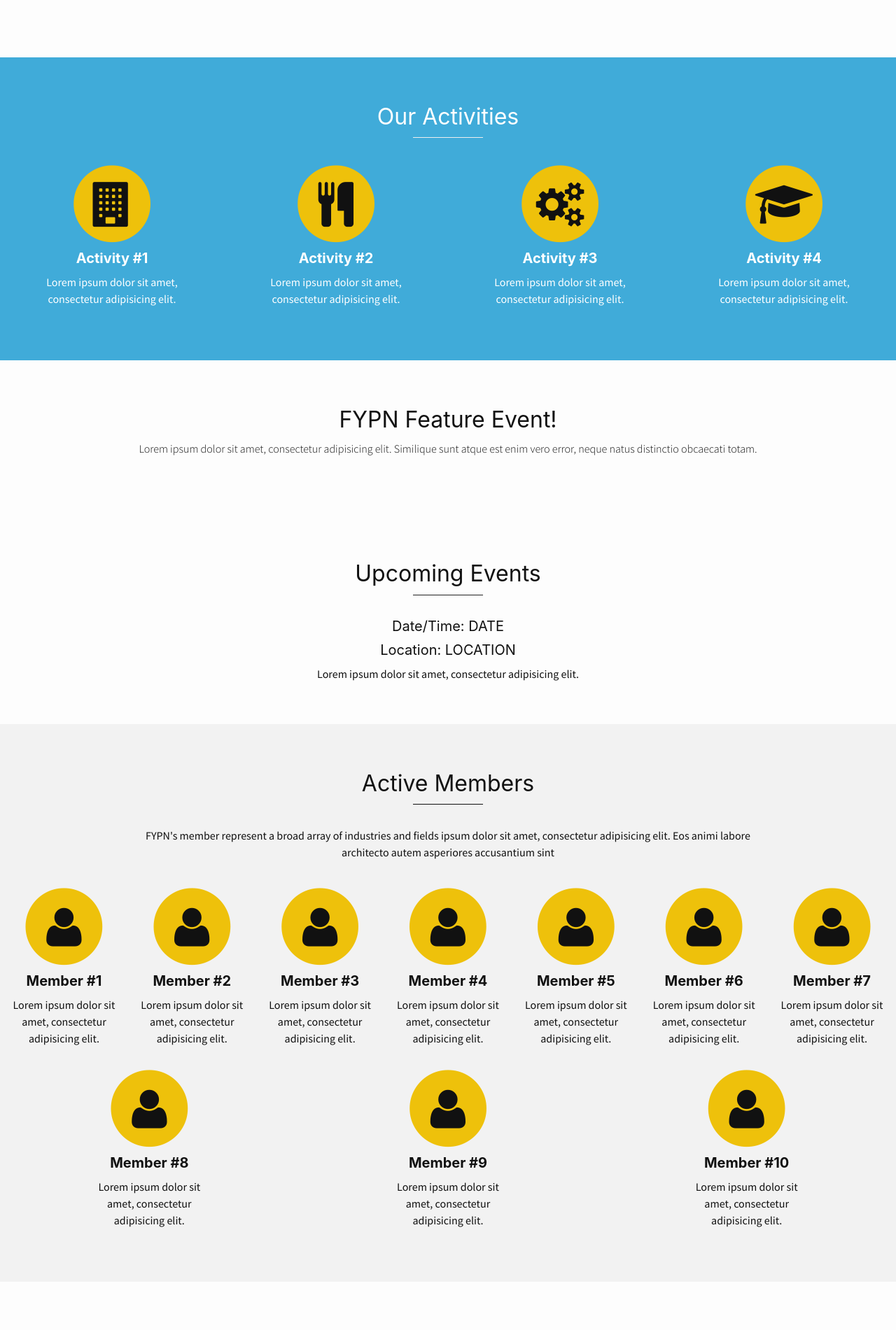
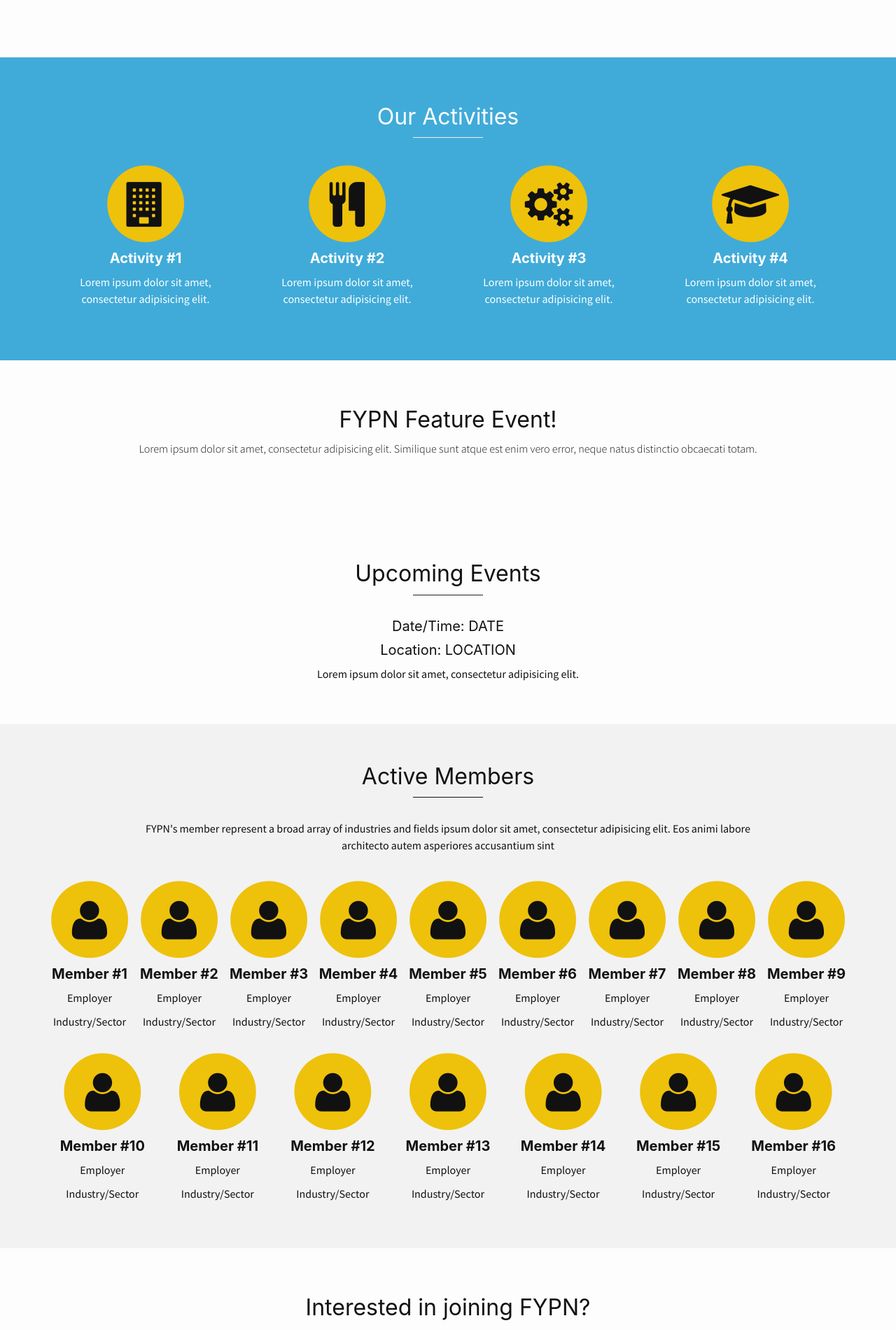
Before and after one commit to BillTalkington/FYPN, a Jekyll site: the page built from index.html, in a window 1280 px wide. Shown: the part 1253-3154 px from the top of the page at 70% size. Built offline with Jekyll 4.4.1, drawn with Linux system fonts in a browser that asks for light colours.

Commit message:
Adjust padding for member-container

```diff
--- a/_includes/members.html
+++ b/_includes/members.html
@@ -9,7 +9,8 @@
 	      <i class="fa fa-user fa-stack-1x text-icons"></i>
 			</span>
 			<h4><strong>Member #1</strong></h4>
-			<p>Lorem ipsum dolor sit amet, consectetur adipisicing elit.</p>
+			<p>Employer</p>
+			<p>Industry/Sector</p>
 		</div>
 		<div class="member">
 			<span class="fa-stack fa-4x">
@@ -17,7 +18,8 @@
 	      <i class="fa fa-user fa-stack-1x text-icons"></i>
 			</span>
 			<h4><strong>Member #2</strong></h4>
-			<p>Lorem ipsum dolor sit amet, consectetur adipisicing elit.</p>
+			<p>Employer</p>
+			<p>Industry/Sector</p>
 		</div>
 		<div class="member">
 			<span class="fa-stack fa-4x">
@@ -25,7 +27,8 @@
 	      <i class="fa fa-user fa-stack-1x text-icons"></i>
 			</span>
 			<h4><strong>Member #3</strong></h4>
-			<p>Lorem ipsum dolor sit amet, consectetur adipisicing elit.</p>
+			<p>Employer</p>
+			<p>Industry/Sector</p>
 		</div>
 		<div class="member">
 			<span class="fa-stack fa-4x">
@@ -33,7 +36,8 @@
 	      <i class="fa fa-user fa-stack-1x text-icons"></i>
 			</span>
 			<h4><strong>Member #4</strong></h4>
-			<p>Lorem ipsum dolor sit amet, consectetur adipisicing elit.</p>
+			<p>Employer</p>
+			<p>Industry/Sector</p>
 		</div>
 		<div class="member">
 			<span class="fa-stack fa-4x">
@@ -41,7 +45,8 @@
 	      <i class="fa fa-user fa-stack-1x text-icons"></i>
 			</span>
 			<h4><strong>Member #5</strong></h4>
-			<p>Lorem ipsum dolor sit amet, consectetur adipisicing elit.</p>
+			<p>Employer</p>
+			<p>Industry/Sector</p>
 		</div>
 		<div class="member">
 			<span class="fa-stack fa-4x">
@@ -49,7 +54,8 @@
 	      <i class="fa fa-user fa-stack-1x text-icons"></i>
 			</span>
 			<h4><strong>Member #6</strong></h4>
-			<p>Lorem ipsum dolor sit amet, consectetur adipisicing elit.</p>
+			<p>Employer</p>
+			<p>Industry/Sector</p>
 		</div>
 		<div class="member">
 			<span class="fa-stack fa-4x">
@@ -57,7 +63,8 @@
 	      <i class="fa fa-user fa-stack-1x text-icons"></i>
 			</span>
 			<h4><strong>Member #7</strong></h4>
-			<p>Lorem ipsum dolor sit amet, consectetur adipisicing elit.</p>
+			<p>Employer</p>
+			<p>Industry/Sector</p>
 		</div>
 		<div class="member">
 			<span class="fa-stack fa-4x">
@@ -65,7 +72,8 @@
 	      <i class="fa fa-user fa-stack-1x text-icons"></i>
 			</span>
 			<h4><strong>Member #8</strong></h4>
-			<p>Lorem ipsum dolor sit amet, consectetur adipisicing elit.</p>
+			<p>Employer</p>
+			<p>Industry/Sector</p>
 		</div>
 		<div class="member">
 			<span class="fa-stack fa-4x">
@@ -73,7 +81,8 @@
 	      <i class="fa fa-user fa-stack-1x text-icons"></i>
 			</span>
 			<h4><strong>Member #9</strong></h4>
-			<p>Lorem ipsum dolor sit amet, consectetur adipisicing elit.</p>
+			<p>Employer</p>
+			<p>Industry/Sector</p>
 		</div>
 		<div class="member">
 			<span class="fa-stack fa-4x">
@@ -81,8 +90,62 @@
 	      <i class="fa fa-user fa-stack-1x text-icons"></i>
 			</span>
 			<h4><strong>Member #10</strong></h4>
-			<p>Lorem ipsum dolor sit amet, consectetur adipisicing elit.</p>
+			<p>Employer</p>
+			<p>Industry/Sector</p>
 		</div>
+		<div class="member">
+			<span class="fa-stack fa-4x">
+				<i class="fa fa-circle fa-stack-2x"></i>
+	      <i class="fa fa-user fa-stack-1x text-icons"></i>
+			</span>
+			<h4><strong>Member #11</strong></h4>
+			<p>Employer</p>
+			<p>Industry/Sector</p>
+		</div>
+		<div class="member">
+			<span class="fa-stack fa-4x">
+				<i class="fa fa-circle fa-stack-2x"></i>
+	      <i class="fa fa-user fa-stack-1x text-icons"></i>
+			</span>
+			<h4><strong>Member #12</strong></h4>
+			<p>Employer</p>
+			<p>Industry/Sector</p>
+		</div>
+		<div class="member">
+			<span class="fa-stack fa-4x">
+				<i class="fa fa-circle fa-stack-2x"></i>
+	      <i class="fa fa-user fa-stack-1x text-icons"></i>
+			</span>
+			<h4><strong>Member #13</strong></h4>
+			<p>Employer</p>
+			<p>Industry/Sector</p>
+		</div>
+		<div class="member">
+			<span class="fa-stack fa-4x">
+				<i class="fa fa-circle fa-stack-2x"></i>
+	      <i class="fa fa-user fa-stack-1x text-icons"></i>
+			</span>
+			<h4><strong>Member #14</strong></h4>
+			<p>Employer</p>
+			<p>Industry/Sector</p>
+		</div>
+		<div class="member">
+			<span class="fa-stack fa-4x">
+				<i class="fa fa-circle fa-stack-2x"></i>
+	      <i class="fa fa-user fa-stack-1x text-icons"></i>
+			</span>
+			<h4><strong>Member #15</strong></h4>
+			<p>Employer</p>
+			<p>Industry/Sector</p>
+		</div>
+		<div class="member">
+			<span class="fa-stack fa-4x">
+				<i class="fa fa-circle fa-stack-2x"></i>
+	      <i class="fa fa-user fa-stack-1x text-icons"></i>
+			</span>
+			<h4><strong>Member #16</strong></h4>
+			<p>Employer</p>
+			<p>Industry/Sector</p>
 		</div>
 	</div>
 </section>
--- a/_sass/_FYPN.scss
+++ b/_sass/_FYPN.scss
@@ -72,6 +72,7 @@ h4 {
 	flex-wrap: wrap;
 	justify-content: space-around;
 	align-content: space-around;
+	padding: 0 5vw;
 }
 
 .activity, .member {
@@ -85,11 +86,11 @@ h4 {
 
 .members {
 	background: #f2f2f2;
-	padding: 50px 0;
+	padding: 40px 0;
 }
 
 .member {
-	max-width: 180px;
+	// max-width: 180px;
 }
 
 .member-statement, .join-statement, .lead-statement {
```
